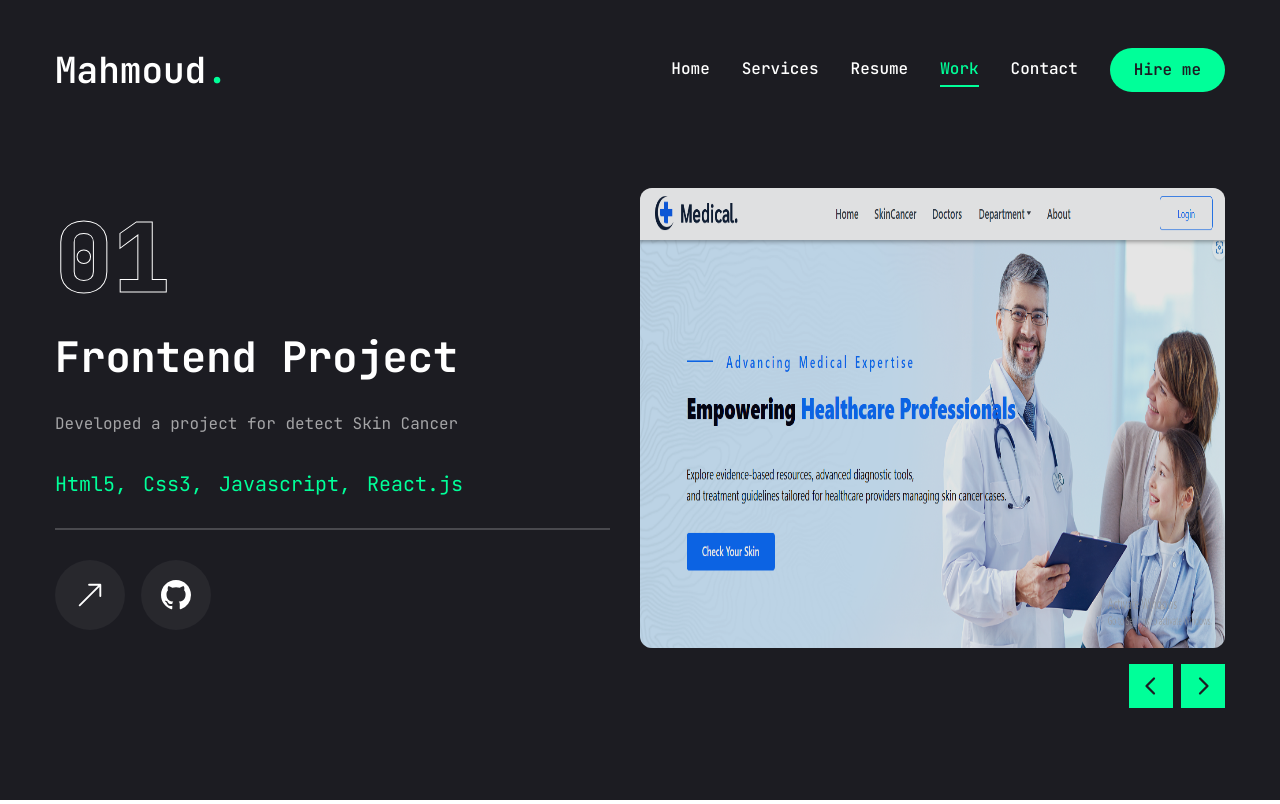
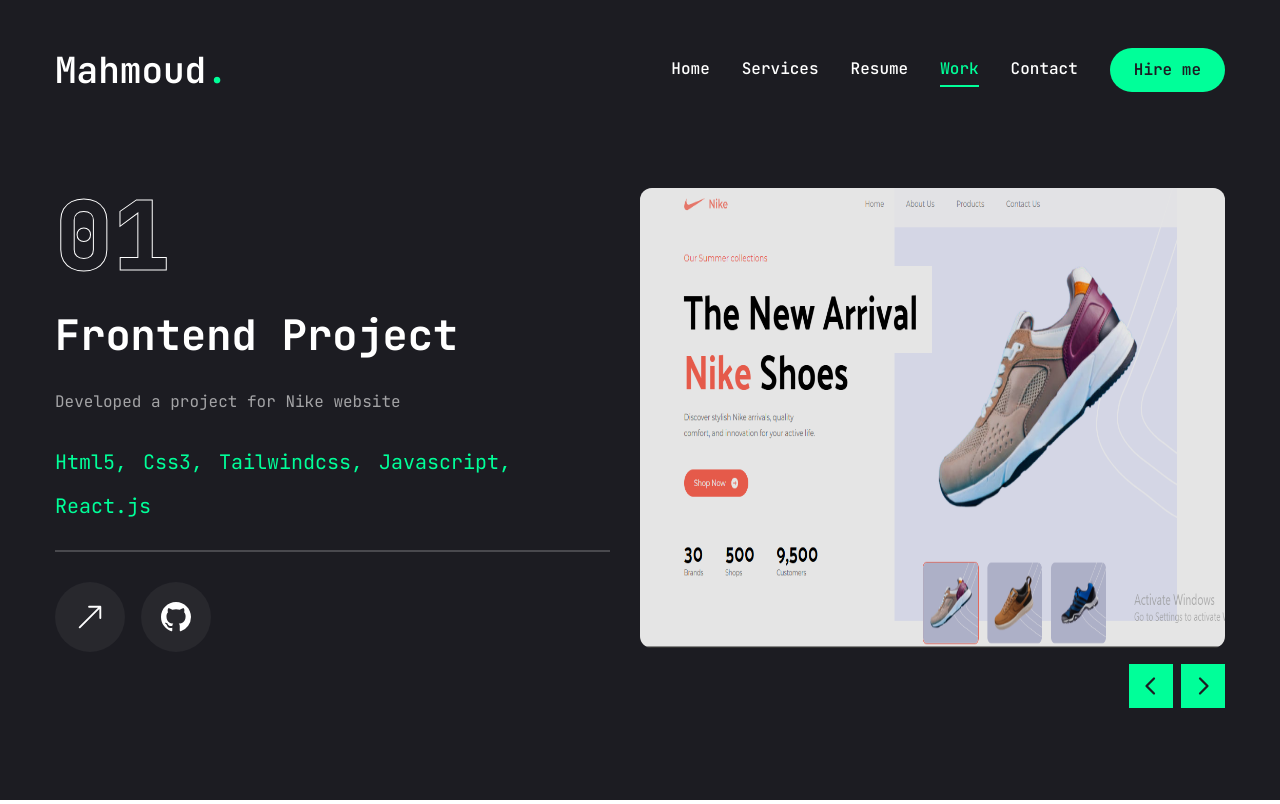
Before and after one commit to alaasaifeldin/Portfolio, a Next.js app: page /work in a window 1280 px wide. Built offline with nearby package versions, Linux system fonts and the light colour scheme.

Commit message:
Updated feature/fixed bug

```diff
--- a/app/page.jsx
+++ b/app/page.jsx
@@ -11,7 +11,7 @@
         <div className="flex flex-col xl:flex-row items-center justify-between xl:pt-3 xl:pb-20">
           <div className="text-center xl:text-left order-2 xl:order-none">
             <span className="text-xl">Software Developer</span>
-            <h1 className="h2 mt-3 mb-6">Hello I'm <br /><span className="text-accent">Mahmoud Gado</span></h1>
+            <h1 className="h2 mt-3 mb-6 ">Hello I'm <br /><span className="text-accent">Mahmoud Gado</span></h1>
             <p className="max-w-[500px] mb-6 text-white/80">
               I exel at crafting elegant digital experiences and I am proficient in various programming languages and technologies.
             </p>
--- a/app/work/page.jsx
+++ b/app/work/page.jsx
@@ -18,6 +18,22 @@
   {
     num: "01",
     category: "Frontend",
+    Title: "Nike",
+    description: "Developed a project for Nike website",
+    stack: [
+      { name: "Html5" },
+      { name: "Css3" },
+      {name:"Tailwindcss"},
+      { name: "Javascript" },
+      { name: "React.js" },
+    ],
+    image: "/assets/work/Nike.PNG",
+    live: "https://nike-eight-weld.vercel.app/",
+    github: "https://github.com/MahmoudGado1/Nike",
+  },
+  {
+    num: "02",
+    category: "Frontend",
     Title: "Skin Cancer",
     description: "Developed a project for detect Skin Cancer  ",
     stack: [
@@ -31,7 +47,7 @@
     github: "https://github.com/MahmoudGado1/Skin-Cancer",
   },
   {
-    num: "02",
+    num: "03",
     category: "Frontend",
     Title: "Food Order",
     description: "Developed a project for order food",
@@ -47,7 +63,7 @@
     github: "https://github.com/MahmoudGado1/Food-Order-AddToChart",
   },
   {
-    num: "03",
+    num: "04",
     category: "Frontend",
     Title: "Todo List",
     description: "Todo List for add tasks",
@@ -62,7 +78,7 @@
     github: "https://github.com/MahmoudGado1/To-Do-List-APP",
   },
   {
-    num: "04",
+    num: "05",
     category: "Full Stack",
     Title: "E-commerce Platform",
     description: "Developed a full-featured e-commerce platform.",
@@ -81,7 +97,7 @@
     github: "",
   },
   {
-    num: "05",
+    num: "06",
     category: "Full Stack",
     Title: "Hospital Management System",
     description: "Developed a hospital system for manage tasks.",
--- a/components/Photo.jsx
+++ b/components/Photo.jsx
@@ -17,7 +17,7 @@
             opacity: 1,
             transition: { delay: 2, duration: 0.4, ease: "easeInOut" },
           }}
-          className="w-[340px] ml-3 h-[340px] xl:w-[310px] xl:h-[310px] mix-blend-lighten absolute"
+          className="w-[310px] ml-3 h-[310px] xl:w-[310px] xl:h-[310px] mix-blend-lighten absolute"
         >
           <Image
             src="/Photo1.png"
@@ -31,7 +31,7 @@
         </motion.div>
 
         <motion.svg
-          className={"w-[400px] h-[400px] xl:w-[366px] xl:h-[366px]"}
+          className={"w-[360px] h-[360px] xl:w-[366px] xl:h-[366px]"}
           fill={"transparent"}
           viewBox={"0 0 506 506"}
           xmlns={"http://www.w3.org/2000/svg"}
```
Also changed, not shown: public/assets/work/Nike.PNG (added).
